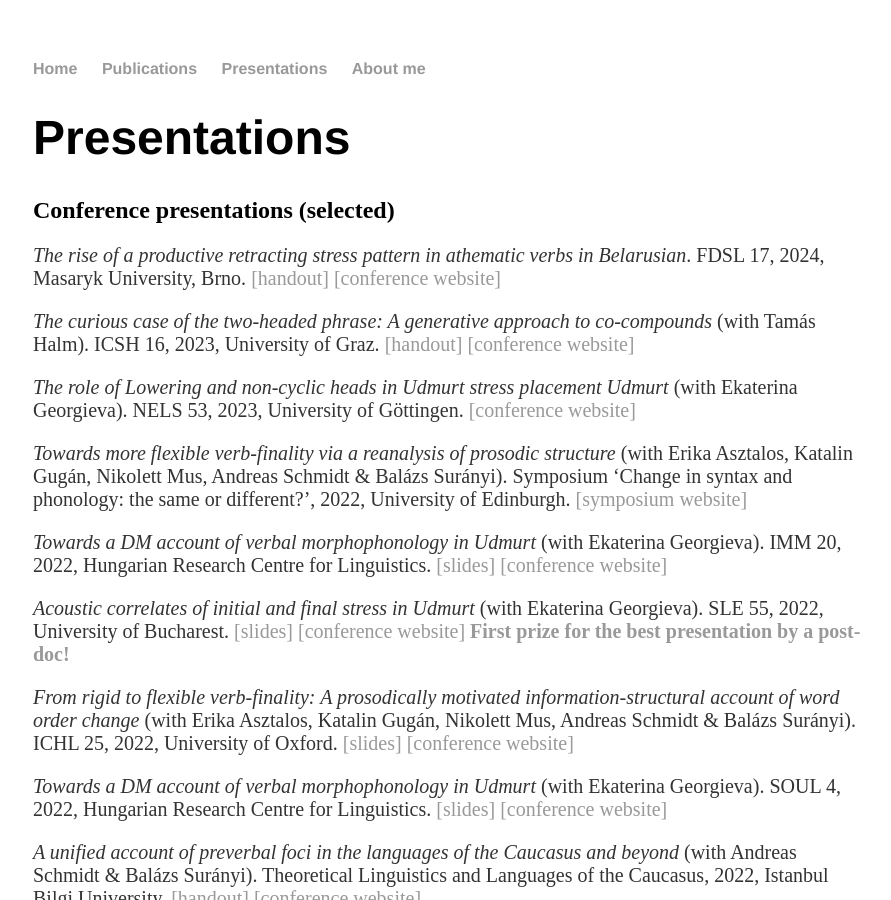
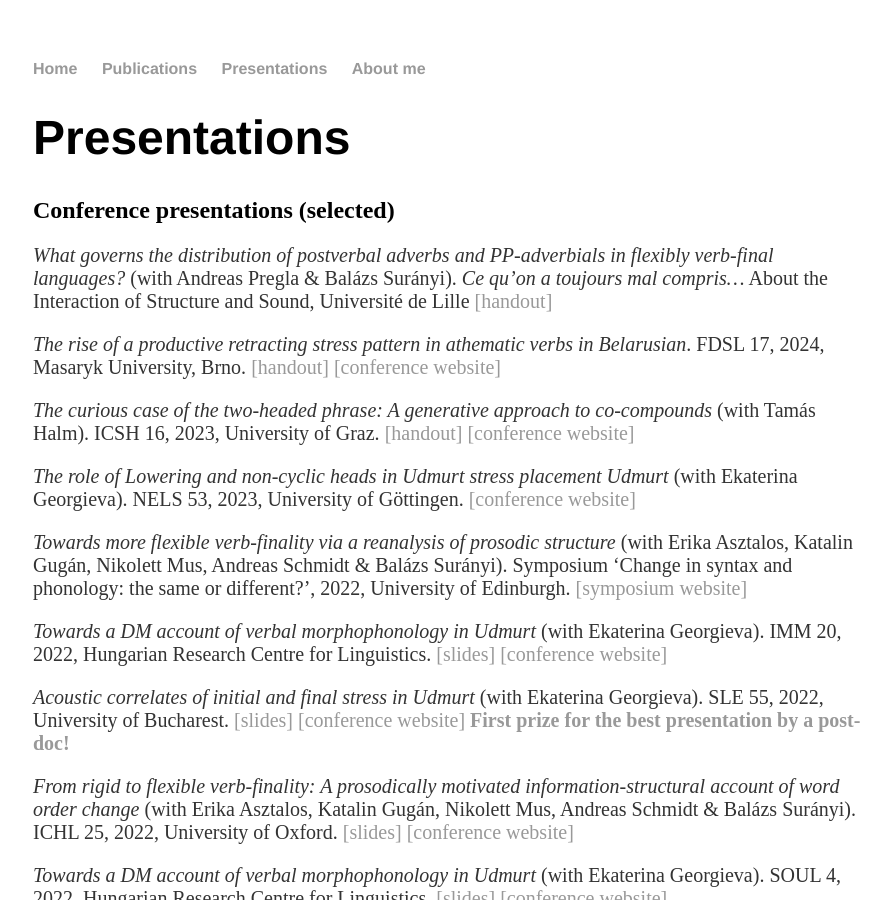
Before and after one commit to lnborise/lnborise.github.io, a Jekyll site: the page built from presentations.html, in a window 1280 px wide and 900 px high. Shown: the whole window, without its empty margins (191-1082 px from the left). Built offline with Jekyll 4.4.1, drawn with Linux system fonts in a browser that asks for light colours.

Commit message:
Update presentations.html

```diff
--- a/presentations.html
+++ b/presentations.html
@@ -6,6 +6,8 @@ title: Presentations
 	<h1>Presentations</h1>
 
 	<h2>Conference presentations (selected)</h2>
+
+	<p><i>What governs the distribution of postverbal adverbs and PP-adverbials in flexibly verb-final languages?</i> (with Andreas Pregla & Balázs Surányi). <i>Ce qu’on a toujours mal compris…</i> About the Interaction of Structure and Sound, Université de Lille <a href="https://lnborise.github.io/assets/BorisePreglaSuranyi_Lille.pdf"> [handout]</a>
 
 	<p> <i>The rise of a productive retracting stress pattern in athematic verbs in Belarusian</i>. FDSL 17, 2024, Masaryk University, Brno. <a href="https://lnborise.github.io/assets/Borise_FDSL17.pdf">[handout]</a> <a href="https://sites.google.com/view/fdsl-17"> [conference website]</a>
 
```
